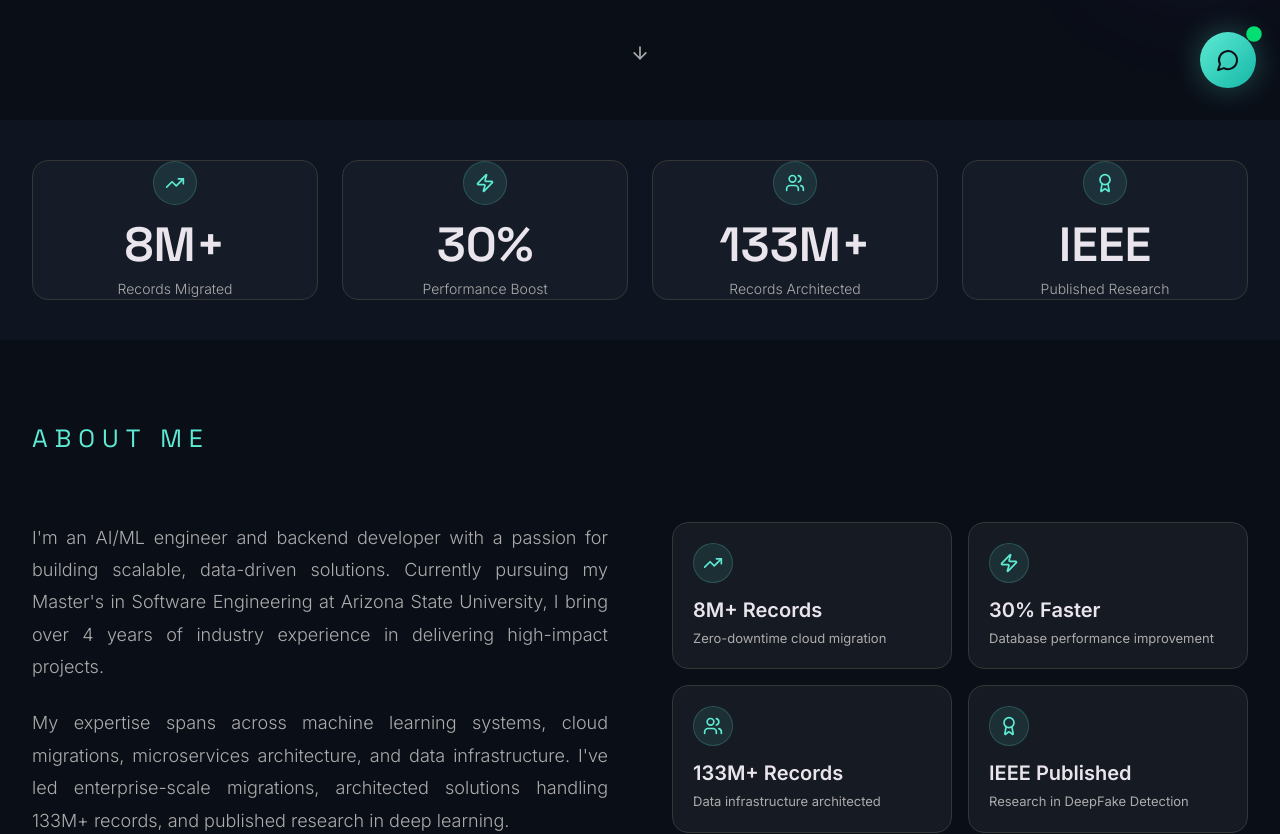
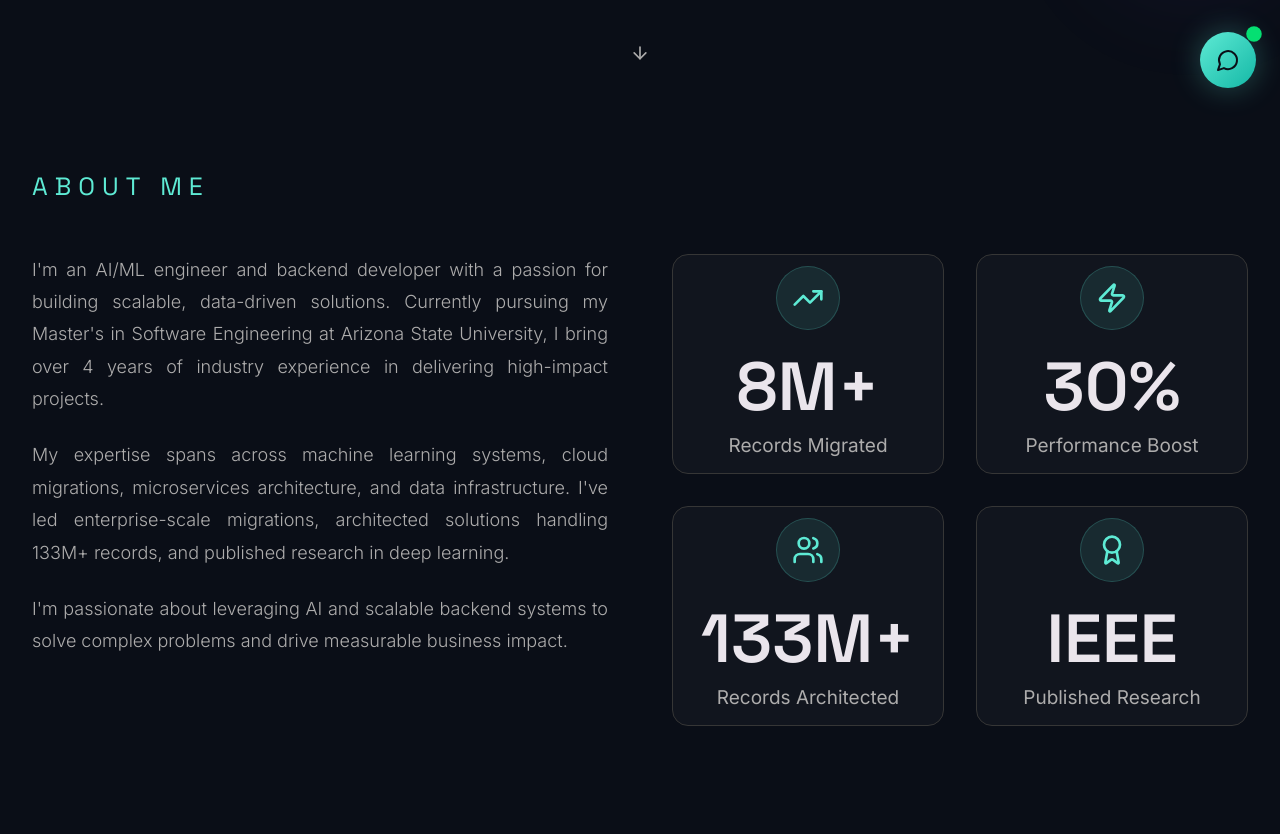
Before and after one commit to dgupta98/Dgresumeportfoliocreation, a React (Vite) app: page / in a window 1280 px wide. Shown: the part 680-1514 px from the top of the page. Built offline with nearby package versions, Linux system fonts and the light colour scheme.

Commit message:
chore(about): move metrics into About, add 3D flip cards, reduce spacing and increase card sizes

```diff
--- a/src/App.tsx
+++ b/src/App.tsx
@@ -5,7 +5,6 @@ import { SEOHead } from "./components/SEOHead";
 import { EasterEggs } from "./components/EasterEggs";
 import { Navigation } from "./components/Navigation";
 import { Hero } from "./components/Hero";
-import { MetricsCounter } from "./components/MetricsCounter";
 import { About } from "./components/About";
 import { ScrollProgress } from "./components/ScrollProgress";
 import { FloatingShapes } from "./components/FloatingShapes";
@@ -49,9 +48,8 @@ export default function App() {
   <div className="min-h-screen pt-[100px]" style={{ background: "#0a0e17" }}>
         <Navigation />
 
-        <Hero />
-        <MetricsCounter />
-        <About />
+  <Hero />
+  <About />
 
         <Suspense fallback={<SectionSkeleton />}>
           <Skills />
--- a/src/components/About.tsx
+++ b/src/components/About.tsx
@@ -1,20 +1,56 @@
 import { Award, TrendingUp, Users, Zap } from "lucide-react";
 import { motion } from "motion/react";
+import { useState } from "react";
 
 export function About() {
-  const highlights = [
-    { icon: TrendingUp, label: "8M+ Records", description: "Zero-downtime cloud migration" },
-    { icon: Zap, label: "30% Faster", description: "Database performance improvement" },
-    { icon: Users, label: "133M+ Records", description: "Data infrastructure architected" },
-    { icon: Award, label: "IEEE Published", description: "Research in DeepFake Detection" },
+  const metrics = [
+    {
+      icon: TrendingUp,
+      label: "Records Migrated",
+      value: "8",
+      suffix: "M+",
+      details: "Migrated 8M+ records across multiple legacy systems with minimal downtime.",
+    },
+    {
+      icon: Zap,
+      label: "Performance Boost",
+      value: "30",
+      suffix: "%",
+      details: "Delivered an average 30% performance improvement through query optimization and caching.",
+    },
+    {
+      icon: Users,
+      label: "Records Architected",
+      value: "133",
+      suffix: "M+",
+      details: "Architected systems handling 133M+ logical records including data modeling and pipelines.",
+    },
+    {
+      icon: Award,
+      label: "Published Research",
+      valueText: "IEEE",
+      details: "Published peer-reviewed research with IEEE in deep learning and computer vision.",
+    },
   ];
 
+  const [flipped, setFlipped] = useState<boolean[]>(() => metrics.map(() => false));
+
+  const setFlip = (i: number, v: boolean) => {
+    setFlipped((s) => {
+      const copy = [...s];
+      copy[i] = v;
+      return copy;
+    });
+  };
+
+  const toggleFlip = (i: number) => setFlip(i, !flipped[i]);
+
   return (
-    <section id="about" className="relative overflow-hidden" style={{ background: "#0a0e17", padding: "80px 0" }}>
+    <section id="about" className="relative overflow-hidden" style={{ background: "#0a0e17", padding: "48px 0" }}>
       <div className="max-w-[1300px] mx-auto px-6 lg:px-8 relative z-10">
         {/* Section Label */}
         <motion.div
-          className="mb-16"
+          className="mb-12"
           initial={{ opacity: 0, y: 30 }}
           whileInView={{ opacity: 1, y: 0 }}
           viewport={{ once: true, margin: "-100px" }}
@@ -61,41 +97,110 @@ export function About() {
             </p>
           </motion.div>
 
-          {/* Right - Highlight Cards */}
+          {/* Right - Metric Flip Cards */}
           <motion.div
-            className="grid grid-cols-2 gap-4"
+            className="grid grid-cols-2 gap-8"
             initial={{ opacity: 0, x: 50 }}
             whileInView={{ opacity: 1, x: 0 }}
             viewport={{ once: true, margin: "-100px" }}
             transition={{ duration: 0.6, delay: 0.4 }}
           >
-            {highlights.map((item, index) => {
-              const Icon = item.icon;
+            {metrics.map((metric, index) => {
+              const Icon = metric.icon;
+              const isFlipped = flipped[index];
               return (
-                <motion.div
-                  key={index}
-                  className="p-5 rounded-2xl"
-                  style={{
-                    background: "rgba(255,255,255,0.05)",
-                    border: "1px solid #363636",
-                  }}
-                  initial={{ opacity: 0, scale: 0.8 }}
-                  whileInView={{ opacity: 1, scale: 1 }}
-                  viewport={{ once: true }}
-                  transition={{ duration: 0.5, delay: 0.5 + index * 0.1 }}
-                  whileHover={{ y: -8, transition: { duration: 0.3 } }}
-                >
+                <div key={index} className="relative" style={{ opacity: 1, transform: "none" }}>
                   <div
-                    className="w-10 h-10 rounded-full flex items-center justify-center mb-3"
-                    style={{ background: "rgba(94,234,212,0.1)", border: "1px solid rgba(94,234,212,0.2)" }}
+                    role="button"
+                    tabIndex={0}
+                    aria-pressed={isFlipped}
+                    onClick={() => toggleFlip(index)}
+                    onKeyDown={(e) => {
+                      if (e.key === "Enter" || e.key === " ") {
+                        e.preventDefault();
+                        toggleFlip(index);
+                      }
+                    }}
+                    onMouseEnter={() => setFlip(index, true)}
+                    onMouseLeave={() => setFlip(index, false)}
+                    className="w-full h-full p-7 sm:p-9 rounded-2xl glass-card cursor-pointer overflow-hidden"
+                    style={{ perspective: 1200, minHeight: 220 }}
                   >
-                    <Icon className="h-5 w-5" style={{ color: "#5eead4" }} />
+                    <div
+                      className="relative w-full h-full"
+                      style={{
+                        transformStyle: "preserve-3d",
+                        transition: "transform 0.7s cubic-bezier(.2,.8,.2,1)",
+                        transform: isFlipped ? "rotateY(180deg)" : "rotateY(0deg)",
+                        transformOrigin: "center center",
+                      }}
+                    >
+                      {/* Front face */}
+                      <div
+                        className="absolute inset-0 flex flex-col items-center justify-center text-center"
+                        style={{
+                          WebkitBackfaceVisibility: "hidden",
+                          backfaceVisibility: "hidden",
+                          zIndex: isFlipped ? 1 : 2,
+                          width: "100%",
+                          height: "100%",
+                        }}
+                      >
+                        <div className="flex justify-center mb-4 w-full">
+                          <div
+                            className="w-16 h-16 rounded-full flex items-center justify-center"
+                            style={{ background: "rgba(94, 234, 212, 0.1)", border: "1px solid rgba(94, 234, 212, 0.2)" }}
+                          >
+                            <Icon className="h-8 w-8" style={{ color: "#5eead4" }} />
+                          </div>
+                        </div>
+                        <div
+                          style={{
+                            fontSize: 68,
+                            fontWeight: 600,
+                            color: "#eae5ec",
+                            lineHeight: 1.03,
+                            fontFamily: "'Space Grotesk', sans-serif",
+                            textAlign: "center",
+                            width: "100%",
+                            marginTop: 6,
+                          }}
+                        >
+                          {metric.valueText ? (
+                            <span>{metric.valueText}</span>
+                          ) : (
+                            <>
+                              <span>{metric.value}</span>
+                              {metric.suffix}
+                            </>
+                          )}
+                        </div>
+                        <div style={{ fontSize: 19, fontWeight: 400, color: "#adacac", marginTop: 10, textAlign: "center", width: "100%" }}>
+                          {metric.label}
+                        </div>
+                      </div>
+
+                      {/* Back face */}
+                      <div
+                        className="absolute inset-0 flex flex-col items-center justify-center p-4 text-center"
+                        style={{
+                          transform: "rotateY(180deg)",
+                          WebkitBackfaceVisibility: "hidden",
+                          backfaceVisibility: "hidden",
+                          color: "#eae5ec",
+                          zIndex: isFlipped ? 2 : 1,
+                          textAlign: "center",
+                          width: "100%",
+                          height: "100%",
+                        }}
+                      >
+                        <div style={{ fontSize: 17, fontWeight: 300, color: "#adacac", marginTop: 6, textAlign: "center", width: "100%" }}>
+                          {metric.details}
+                        </div>
+                      </div>
+                    </div>
                   </div>
-                  <div style={{ fontSize: "20px", fontWeight: 600, color: "#eae5ec", marginBottom: "4px" }}>
-                    {item.label}
-                  </div>
-                  <p style={{ fontSize: "13px", color: "#adacac" }}>{item.description}</p>
-                </motion.div>
+                </div>
               );
             })}
           </motion.div>
```
Also changed, not shown: 19 other files (tests, documents, lock files or other folders).
